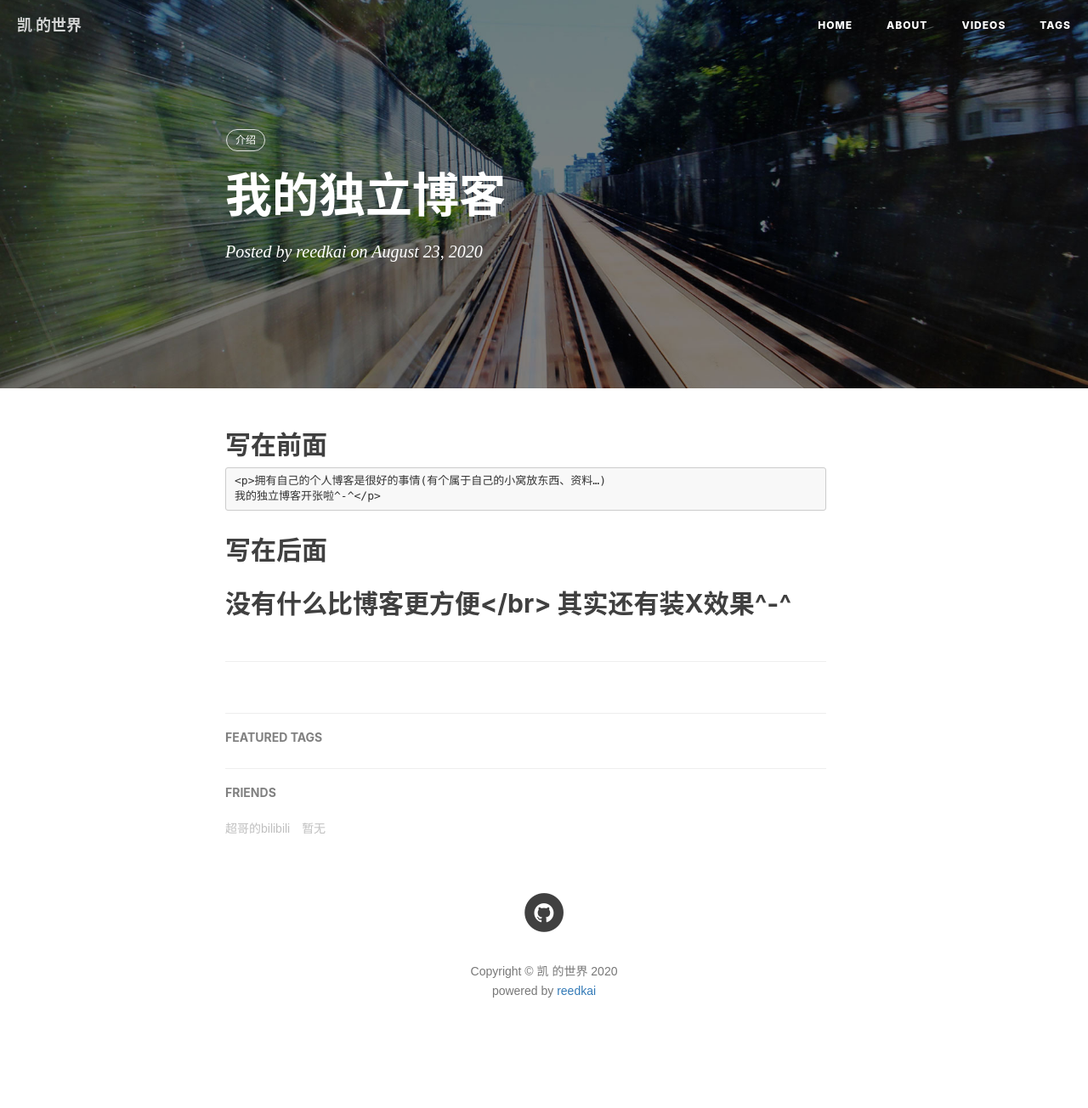
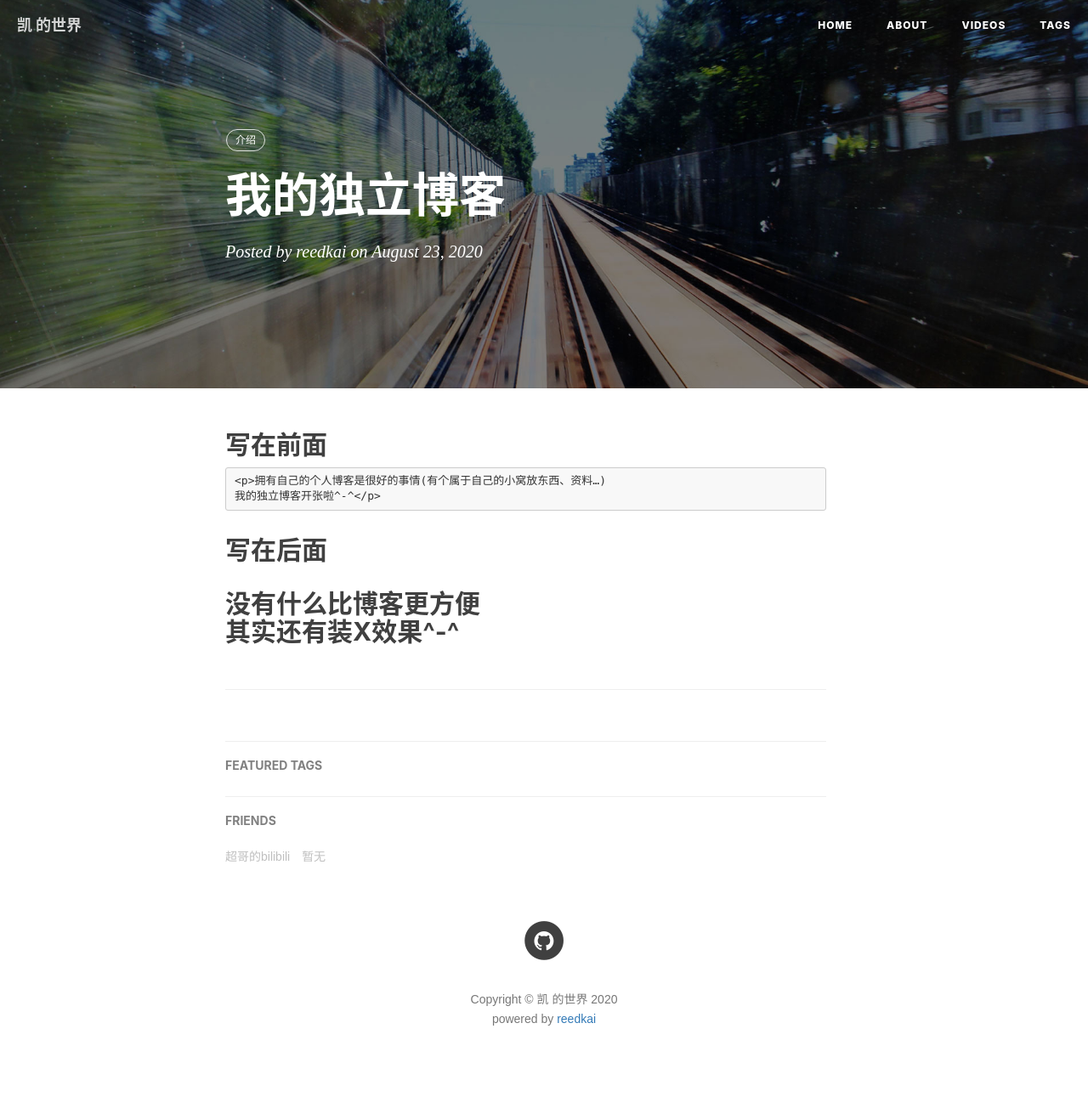
Before and after one commit to 2398954487/2398954487.GitHub.io, a Jekyll site: the page built from _posts/2020-8-23-one.markdown, in a window 1280 px wide. Shown: the whole page at 85% size. Built offline with Jekyll 4.4.1, drawn with Linux system fonts in a browser that asks for light colours; nearby versions of some CDN libraries; comment, search, counter and statistics services are not loaded; before the commit the page ends 1271 px from its top, so only the background shows below that.

```diff
--- a/_posts/2020-8-23-one.markdown
+++ b/_posts/2020-8-23-one.markdown
@@ -18,5 +18,5 @@ tags:
 	我的独立博客开张啦^-^</p>
 
 <h2>写在后面<h2>
-        <p>没有什么比博客更方便</br>
+        <p>没有什么比博客更方便<br>
 其实还有装X效果^-^</p>
```
